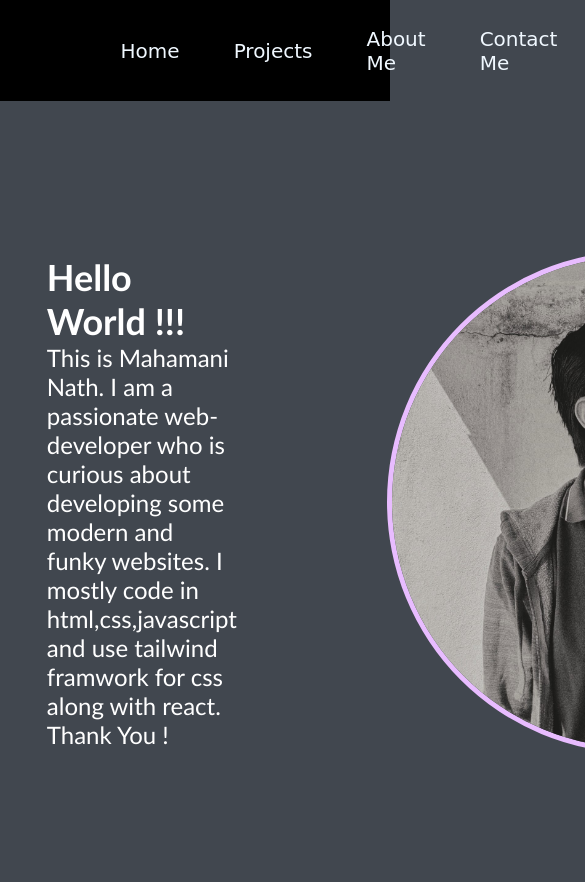
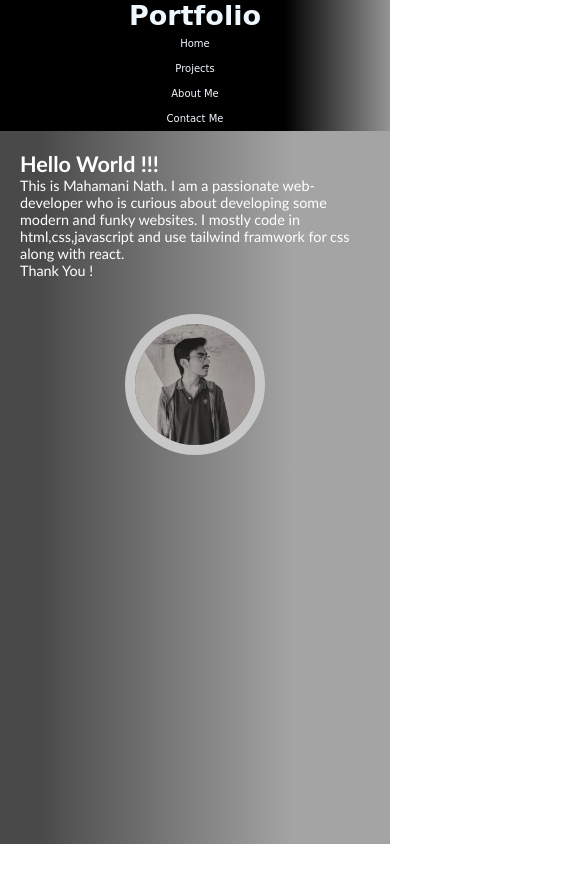
Before and after one commit to mahamani484/Portfolio, a plain HTML site: page index.html in a window 390 px wide. Shown: the top 882 px of the page, 585 px wide, since content can reach past the window. After the commit the page ends 844 px from the top, so only its background shows below. Drawn offline with Linux system fonts and the light colour scheme.

Commit message:
Update style.css

```diff
--- a/style.css
+++ b/style.css
@@ -4,12 +4,14 @@
     box-sizing: border-box;
 }
 body{
-    background-color: rgb(65, 71, 79);
+    background: rgb(73,73,73);
+background: linear-gradient(90deg, rgba(73,73,73,1) 10%, rgba(164,164,164,1) 75%);
 }
 .navbar{
     width: 100%;
     height: 12vh;
-    background-color: black;
+    background: rgb(0,0,0);
+background: linear-gradient(90deg, rgba(0,0,0,1) 73%, rgba(149,149,149,1) 100%);
     position:sticky;
     display: flex;
     align-items: center;
@@ -40,7 +42,7 @@ body{
 .image{
     margin: 150px;
     border-radius: 100%;
-    border: 5px solid rgb(232, 188, 255);
+    border: 10px solid rgb(201, 200, 200);
 
 }
 .mains-content{
@@ -51,3 +53,47 @@ body{
     font-family: 'Gill Sans', 'Gill Sans MT', Calibri, 'Trebuchet MS', sans-serif;
     font-size: 150%;
 }
+
+
+@media screen and (max-width: 600px){
+    .navbar{
+        width: 100%;
+        height: auto;
+        display: flex;
+
+        align-items: center;
+        justify-content: center;
+        font-family: cursive;
+        flex-direction: column;
+    }
+    .logo{
+        font-size: 27px;
+        justify-self: center;
+        margin: 0px;
+    }
+    .nav-content{
+        font-size: 10px;
+        margin: 7px;
+
+    }
+    .mains{
+        display: flex;
+        flex-direction: column;
+        width: 100%;
+        height:auto;
+        align-content: center;
+
+    }
+    .image{
+        margin: 15px 125px;
+        /* border-radius: 100%; */
+    }
+    .mains-content{
+        color: white;
+        align-self: center;
+        width: auto;
+        margin: 20px;
+        padding: 0px;
+        font-size: 90%;
+    }
+}
```
